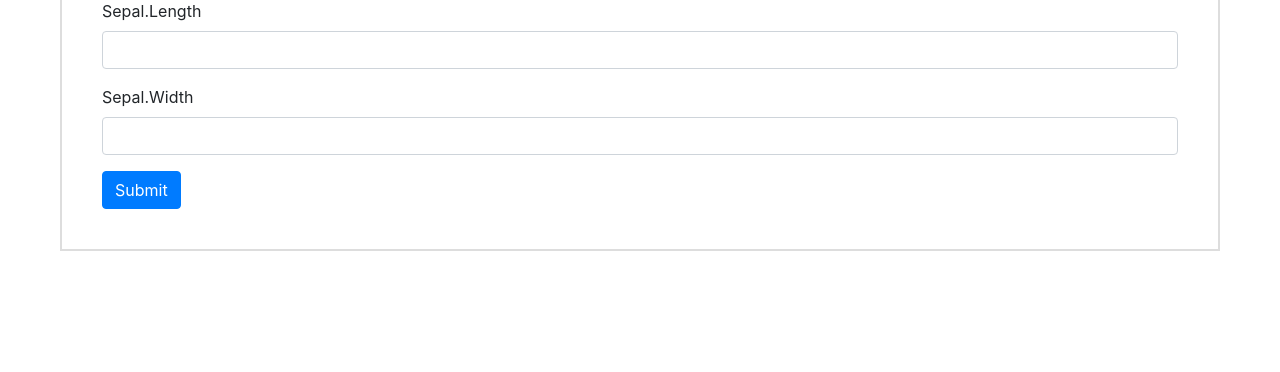
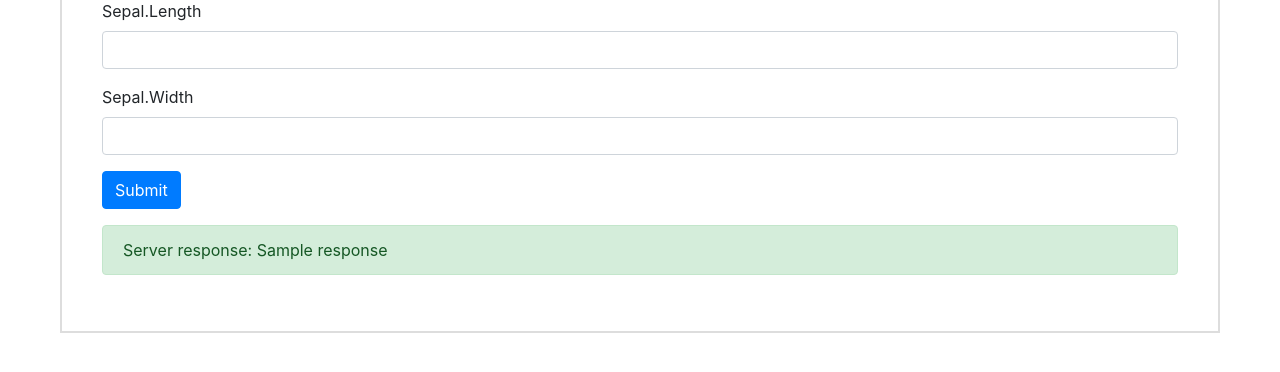
Before and after one commit to MALE-FHTechnikum-WIEN/flask-MALE-deployment, a Flask app: template flask-app/templates/index.html in a window 1280 px wide. Shown: the part 255-627 px from the top of the page. Run offline with Flask 3, Linux system fonts and the light colour scheme; the template is opened without the code that fills it: most values are stand-ins (such as "Sample title", 1, 10 or a date in 2020).

Commit message:
Fixed some errors

```diff
--- a/flask-app/main.py
+++ b/flask-app/main.py
@@ -3,39 +3,36 @@ from model import run_model
 
 app = Flask(__name__)
 
+
+'''
+    A url/info endpoint that could be used as an API call, for example to a model
+'''
 @app.route('/info', methods=['GET'])
 def info():
     return jsonify({'This app was created by:': ['Ernesto', 'Baptiste']})
 
+
+'''
+    We defined the root route the site, located at http://localhost:5000/
+'''
 @app.route('/', methods=['GET', 'POST'])
-#This is basically a route to the "/" of our site (http://localhost:5000'/')
 def index():
+
     if request.method == 'GET':
-    #When a 'GET' request is pushed, the code below will be executed
+        return render_template('index.html', response="") # we return the HTML templates using the template located in the templates directory
 
-        return render_template('index.html')
-        #We return the render_template() function to render the HTML template contained in our 'templates' directory
 
     if request.method == 'POST':
-        #When a 'POST' request is pushed, the code below will be executed
 
+        # Sepal_length and width are the names we gave our input in the html form, the name has to be given to retrieve the correct data
         sepal_length = request.form.get('sepal_length', '')
         sepal_width = request.form.get('sepal_width', '')
-        #sepal_length and width are the names we gave our input in the html form, the name has to be given to retrieve the correct data
 
+        # The answer variable is the variable which is the return of our function run_model in which we passed our prediction variable defined earlier
         answer = run_model(sepal_length, sepal_width)
-        #The answer variable is the variable which is the return of our function run_model in which we passed our prediction variable defined earlier
 
+        # In this template we passed our variable answer which will be now called 'response' in our HTML template
         return render_template('index.html', response=answer)
-        #In this redner_template we passed our variable answer which will be now called 'response' in our HTML template
-
-@app.route('/predict/<value>', methods=['GET'])
-#This is an equivalent API route : when we enter http://localhost:5000/predict/'our_value' it should return the prediction in an json API dictionary
-
-def predict(value):
-
-    prediction = run_model(value)
-    return jsonify({'Prediction': prediction})
 
 
 if __name__ == '__main__':
--- a/flask-app/templates/index.html
+++ b/flask-app/templates/index.html
@@ -38,15 +38,15 @@
     </form>
 
     {% if response == -1 %}
-    <div class="alert alert-danger mt-3" role="alert">
-        Server response: You must fill all the parameters to make a prediction
-    </div>
-    {% elif reponse %}
-    <div class="alert alert-success mt-3" role="alert">
-        Server response: {{ response }}
-    </div>
+		<div class="alert alert-danger mt-3" role="alert">
+			Server response: You must fill all the parameters to make a prediction
+		</div>
+    {% elif response == "" %}
+		<div> {{ response }}  </div>
     {% else %}
-	<div> </div>
+		<div class="alert alert-success mt-3" role="alert">
+			Server response: {{ response }}
+		</div>
     {% endif %}
 
   </body>
```
